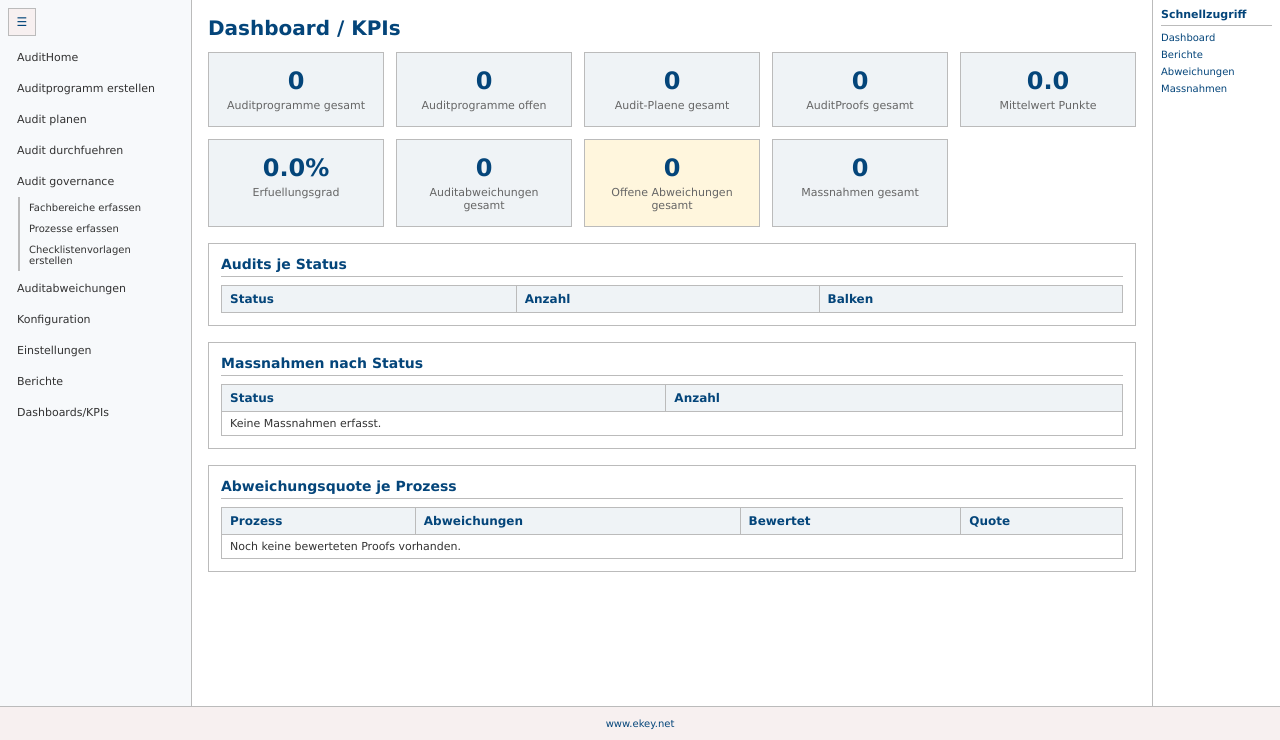
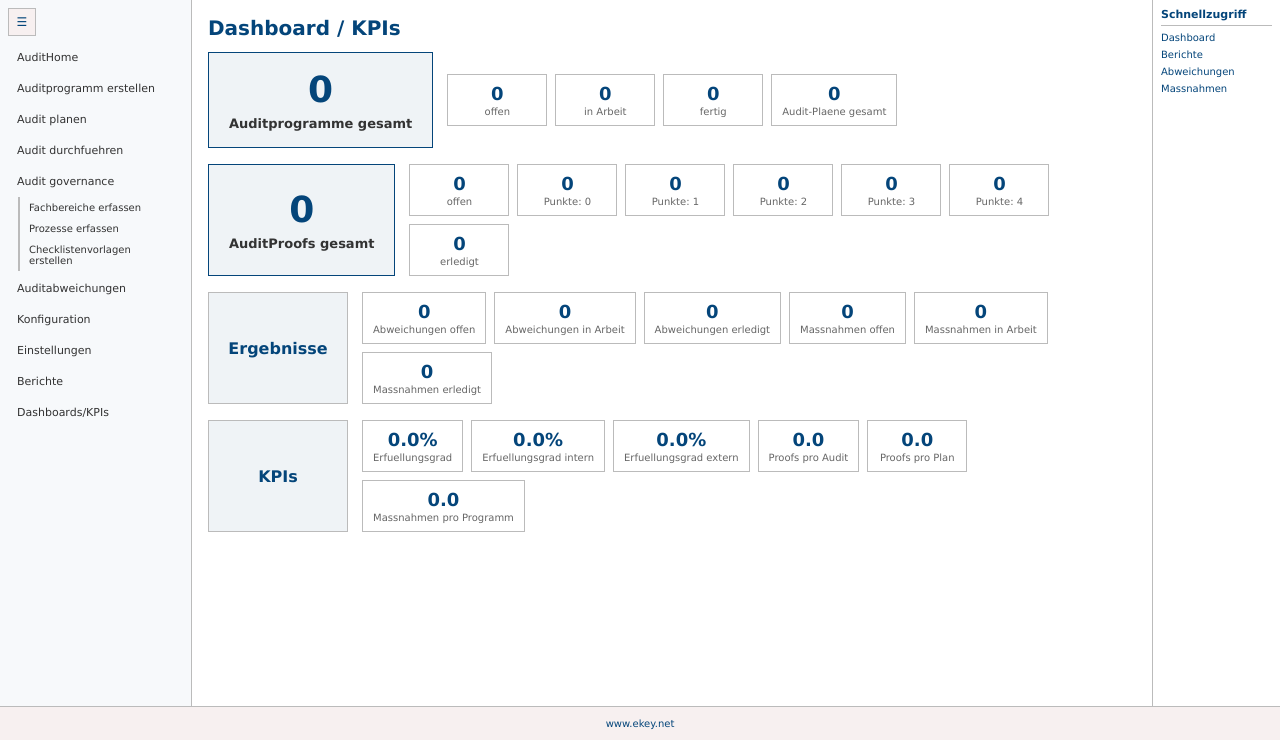
Before and after one commit to BrunnMa/ekeyAudit, a Flask app: page /dashboard in a window 1280 px wide. Shown: the part 60-800 px from the top of the page. Run offline with Flask 3, Linux system fonts and the light colour scheme; data that the repository does not hold is empty.

Commit message:
V0.07_10.8.2026_Dashboard

```diff
--- a/gui/static/css/style.css
+++ b/gui/static/css/style.css
@@ -420,6 +420,58 @@ input:focus, select:focus, textarea:focus {
   background: var(--ekey-primary);
 }
 
+/* Gruppierte KPI-Darstellung: eine grosse Hauptkachel je Gruppe (Auditprogramme/AuditProofs),
+   daneben mehrere kleinere Detail-Kacheln. Gruppen ohne eigene Gesamtzahl (Ergebnisse/KPIs)
+   zeigen stattdessen nur eine Ueberschrift vor den Detail-Kacheln. */
+.ekey-kpi-group {
+  display: flex;
+  align-items: stretch;
+  gap: 14px;
+  margin-bottom: 16px;
+  flex-wrap: wrap;
+}
+.ekey-kpi-group-heading {
+  display: flex;
+  align-items: center;
+  justify-content: center;
+  min-width: 140px;
+  padding: 14px;
+  font-size: 16px;
+  font-weight: bold;
+  color: var(--ekey-primary);
+  border: 1px solid var(--ekey-border);
+  background: var(--ekey-table-header);
+  text-align: center;
+}
+.ekey-kpi-tile-main {
+  border: 1px solid var(--ekey-primary);
+  background: var(--ekey-table-header);
+  padding: 16px 20px;
+  text-align: center;
+  min-width: 170px;
+  display: flex;
+  flex-direction: column;
+  justify-content: center;
+}
+.ekey-kpi-tile-main .ekey-kpi-value { font-size: 36px; }
+.ekey-kpi-tile-main .ekey-kpi-label { font-size: 13px; font-weight: bold; color: var(--ekey-text); margin-top: 6px; }
+.ekey-kpi-details {
+  display: flex;
+  flex-wrap: wrap;
+  gap: 8px;
+  flex: 1;
+  align-content: center;
+}
+.ekey-kpi-tile-small {
+  border: 1px solid var(--ekey-border);
+  background: #FFFFFF;
+  padding: 8px 10px;
+  text-align: center;
+  min-width: 100px;
+}
+.ekey-kpi-tile-small .ekey-kpi-value { font-size: 18px; }
+.ekey-kpi-tile-small .ekey-kpi-label { font-size: 10px; margin-top: 2px; }
+
 .ekey-grid-2 {
   display: grid;
   grid-template-columns: 1fr 1fr;
--- a/gui/templates/dashboard.html
+++ b/gui/templates/dashboard.html
@@ -3,91 +3,130 @@
 {% block content %}
 <h1 class="ekey-h1">Dashboard / KPIs</h1>
 
-<div class="ekey-kpi-grid">
-    <div class="ekey-kpi-tile">
+<!-- Gruppe: Auditprogramme -->
+<div class="ekey-kpi-group">
+    <div class="ekey-kpi-tile-main">
         <div class="ekey-kpi-value">{{ kpis.anzahl_programme }}</div>
         <div class="ekey-kpi-label">Auditprogramme gesamt</div>
     </div>
-    <div class="ekey-kpi-tile">
-        <div class="ekey-kpi-value">{{ kpis.programme_offen }}</div>
-        <div class="ekey-kpi-label">Auditprogramme offen</div>
+    <div class="ekey-kpi-details">
+        <div class="ekey-kpi-tile-small">
+            <div class="ekey-kpi-value">{{ kpis.programme_gruppe.offen }}</div>
+            <div class="ekey-kpi-label">offen</div>
+        </div>
+        <div class="ekey-kpi-tile-small">
+            <div class="ekey-kpi-value">{{ kpis.programme_gruppe.in_arbeit }}</div>
+            <div class="ekey-kpi-label">in Arbeit</div>
+        </div>
+        <div class="ekey-kpi-tile-small">
+            <div class="ekey-kpi-value">{{ kpis.programme_gruppe.fertig }}</div>
+            <div class="ekey-kpi-label">fertig</div>
+        </div>
+        <div class="ekey-kpi-tile-small">
+            <div class="ekey-kpi-value">{{ kpis.anzahl_plaene }}</div>
+            <div class="ekey-kpi-label">Audit-Plaene gesamt</div>
+        </div>
     </div>
-    <div class="ekey-kpi-tile">
-        <div class="ekey-kpi-value">{{ kpis.anzahl_plaene }}</div>
-        <div class="ekey-kpi-label">Audit-Plaene gesamt</div>
-    </div>
-    <div class="ekey-kpi-tile">
+</div>
+
+<!-- Gruppe: AuditProofs -->
+<div class="ekey-kpi-group">
+    <div class="ekey-kpi-tile-main">
         <div class="ekey-kpi-value">{{ kpis.proofs_gesamt }}</div>
         <div class="ekey-kpi-label">AuditProofs gesamt</div>
     </div>
-    <div class="ekey-kpi-tile">
-        <div class="ekey-kpi-value">{{ kpis.mittelwert_punkte }}</div>
-        <div class="ekey-kpi-label">Mittelwert Punkte</div>
-    </div>
-    <div class="ekey-kpi-tile">
-        <div class="ekey-kpi-value">{{ kpis.erfuellungsgrad }}%</div>
-        <div class="ekey-kpi-label">Erfuellungsgrad</div>
-    </div>
-    <div class="ekey-kpi-tile">
-        <div class="ekey-kpi-value">{{ kpis.abweichungen_gesamt }}</div>
-        <div class="ekey-kpi-label">Auditabweichungen gesamt</div>
-    </div>
-    <div class="ekey-kpi-tile ekey-kpi-tile-warn">
-        <div class="ekey-kpi-value">{{ kpis.offene_abweichungen }}</div>
-        <div class="ekey-kpi-label">Offene Abweichungen gesamt</div>
-    </div>
-    <div class="ekey-kpi-tile">
-        <div class="ekey-kpi-value">{{ kpis.massnahmen_gesamt }}</div>
-        <div class="ekey-kpi-label">Massnahmen gesamt</div>
+    <div class="ekey-kpi-details">
+        <div class="ekey-kpi-tile-small">
+            <div class="ekey-kpi-value">{{ kpis.proofs_kennzahlen.offen }}</div>
+            <div class="ekey-kpi-label">offen</div>
+        </div>
+        <div class="ekey-kpi-tile-small">
+            <div class="ekey-kpi-value">{{ kpis.proofs_kennzahlen.punkte_0 }}</div>
+            <div class="ekey-kpi-label">Punkte: 0</div>
+        </div>
+        <div class="ekey-kpi-tile-small">
+            <div class="ekey-kpi-value">{{ kpis.proofs_kennzahlen.punkte_1 }}</div>
+            <div class="ekey-kpi-label">Punkte: 1</div>
+        </div>
+        <div class="ekey-kpi-tile-small">
+            <div class="ekey-kpi-value">{{ kpis.proofs_kennzahlen.punkte_2 }}</div>
+            <div class="ekey-kpi-label">Punkte: 2</div>
+        </div>
+        <div class="ekey-kpi-tile-small">
+            <div class="ekey-kpi-value">{{ kpis.proofs_kennzahlen.punkte_3 }}</div>
+            <div class="ekey-kpi-label">Punkte: 3</div>
+        </div>
+        <div class="ekey-kpi-tile-small">
+            <div class="ekey-kpi-value">{{ kpis.proofs_kennzahlen.punkte_4 }}</div>
+            <div class="ekey-kpi-label">Punkte: 4</div>
+        </div>
+        <div class="ekey-kpi-tile-small">
+            <div class="ekey-kpi-value">{{ kpis.proofs_kennzahlen.erledigt }}</div>
+            <div class="ekey-kpi-label">erledigt</div>
+        </div>
     </div>
 </div>
 
-<div class="ekey-panel">
-    <h2 class="ekey-h2">Audits je Status</h2>
-    <table class="ekey-table">
-        <thead><tr><th>Status</th><th>Anzahl</th><th>Balken</th></tr></thead>
-        <tbody>
-        {% for row in kpis.audits_je_status %}
-            <tr>
-                <td>{{ row.statusName }}</td>
-                <td>{{ row.anzahl }}</td>
-                <td><div class="ekey-bar" style="width: {{ (row.anzahl * 20) if row.anzahl < 5 else 100 }}px;"></div></td>
-            </tr>
-        {% endfor %}
-        </tbody>
-    </table>
+<!-- Gruppe: Ergebnisse (Abweichungen + Massnahmen) -->
+<div class="ekey-kpi-group">
+    <div class="ekey-kpi-group-heading">Ergebnisse</div>
+    <div class="ekey-kpi-details">
+        <div class="ekey-kpi-tile-small">
+            <div class="ekey-kpi-value">{{ kpis.abweichungen_gruppe.offen }}</div>
+            <div class="ekey-kpi-label">Abweichungen offen</div>
+        </div>
+        <div class="ekey-kpi-tile-small">
+            <div class="ekey-kpi-value">{{ kpis.abweichungen_gruppe.in_arbeit }}</div>
+            <div class="ekey-kpi-label">Abweichungen in Arbeit</div>
+        </div>
+        <div class="ekey-kpi-tile-small">
+            <div class="ekey-kpi-value">{{ kpis.abweichungen_gruppe.erledigt }}</div>
+            <div class="ekey-kpi-label">Abweichungen erledigt</div>
+        </div>
+        <div class="ekey-kpi-tile-small">
+            <div class="ekey-kpi-value">{{ kpis.massnahmen_gruppe.offen }}</div>
+            <div class="ekey-kpi-label">Massnahmen offen</div>
+        </div>
+        <div class="ekey-kpi-tile-small">
+            <div class="ekey-kpi-value">{{ kpis.massnahmen_gruppe.in_arbeit }}</div>
+            <div class="ekey-kpi-label">Massnahmen in Arbeit</div>
+        </div>
+        <div class="ekey-kpi-tile-small">
+            <div class="ekey-kpi-value">{{ kpis.massnahmen_gruppe.erledigt }}</div>
+            <div class="ekey-kpi-label">Massnahmen erledigt</div>
+        </div>
+    </div>
 </div>
 
-<div class="ekey-panel">
-    <h2 class="ekey-h2">Massnahmen nach Status</h2>
-    <table class="ekey-table">
-        <thead><tr><th>Status</th><th>Anzahl</th></tr></thead>
-        <tbody>
-        {% for row in kpis.massnahmen_je_status %}
-            <tr><td>{{ row.statusName }}</td><td>{{ row.anzahl }}</td></tr>
-        {% else %}
-            <tr><td colspan="2">Keine Massnahmen erfasst.</td></tr>
-        {% endfor %}
-        </tbody>
-    </table>
+<!-- Gruppe: KPIs -->
+<div class="ekey-kpi-group">
+    <div class="ekey-kpi-group-heading">KPIs</div>
+    <div class="ekey-kpi-details">
+        <div class="ekey-kpi-tile-small">
+            <div class="ekey-kpi-value">{{ kpis.erfuellungsgrad }}%</div>
+            <div class="ekey-kpi-label">Erfuellungsgrad</div>
+        </div>
+        <div class="ekey-kpi-tile-small">
+            <div class="ekey-kpi-value">{{ kpis.erfuellungsgrad_intern }}%</div>
+            <div class="ekey-kpi-label">Erfuellungsgrad intern</div>
+        </div>
+        <div class="ekey-kpi-tile-small">
+            <div class="ekey-kpi-value">{{ kpis.erfuellungsgrad_extern }}%</div>
+            <div class="ekey-kpi-label">Erfuellungsgrad extern</div>
+        </div>
+        <div class="ekey-kpi-tile-small">
+            <div class="ekey-kpi-value">{{ kpis.proofs_pro_audit }}</div>
+            <div class="ekey-kpi-label">Proofs pro Audit</div>
+        </div>
+        <div class="ekey-kpi-tile-small">
+            <div class="ekey-kpi-value">{{ kpis.proofs_pro_plan }}</div>
+            <div class="ekey-kpi-label">Proofs pro Plan</div>
+        </div>
+        <div class="ekey-kpi-tile-small">
+            <div class="ekey-kpi-value">{{ kpis.massnahmen_pro_programm }}</div>
+            <div class="ekey-kpi-label">Massnahmen pro Programm</div>
+        </div>
+    </div>
 </div>
 
-<div class="ekey-panel">
-    <h2 class="ekey-h2">Abweichungsquote je Prozess</h2>
-    <table class="ekey-table">
-        <thead><tr><th>Prozess</th><th>Abweichungen</th><th>Bewertet</th><th>Quote</th></tr></thead>
-        <tbody>
-        {% for row in kpis.abweichungsquote_je_prozess %}
-            <tr>
-                <td>{{ row.prozess }}</td>
-                <td>{{ row.abweichungen }}</td>
-                <td>{{ row.bewertet }}</td>
-                <td>{{ row.quote }} %</td>
-            </tr>
-        {% else %}
-            <tr><td colspan="4">Noch keine bewerteten Proofs vorhanden.</td></tr>
-        {% endfor %}
-        </tbody>
-    </table>
-</div>
 {% endblock %}
```
Also changed, not shown: kpi.py (+151 -4 lines), 2 other files.
